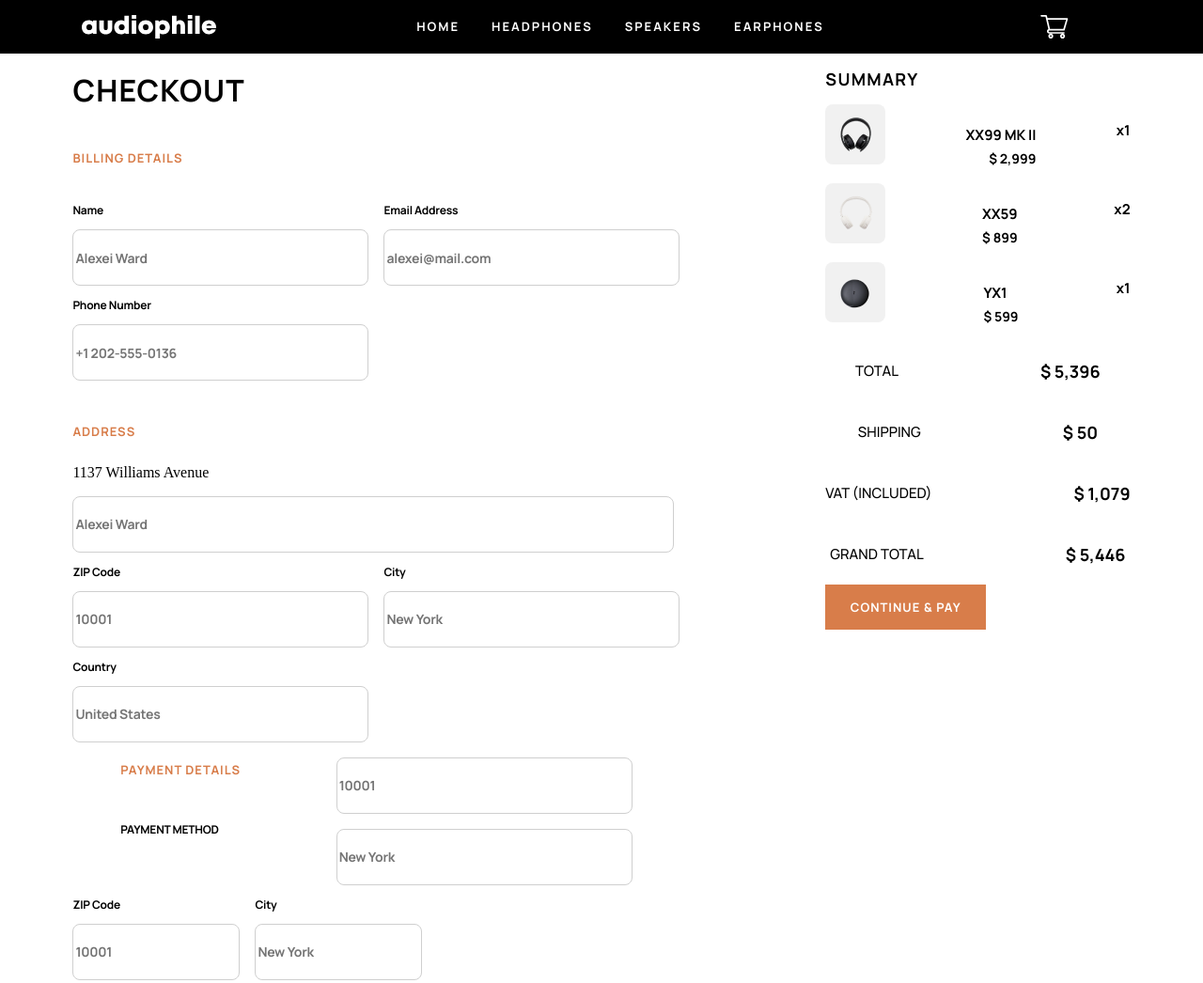
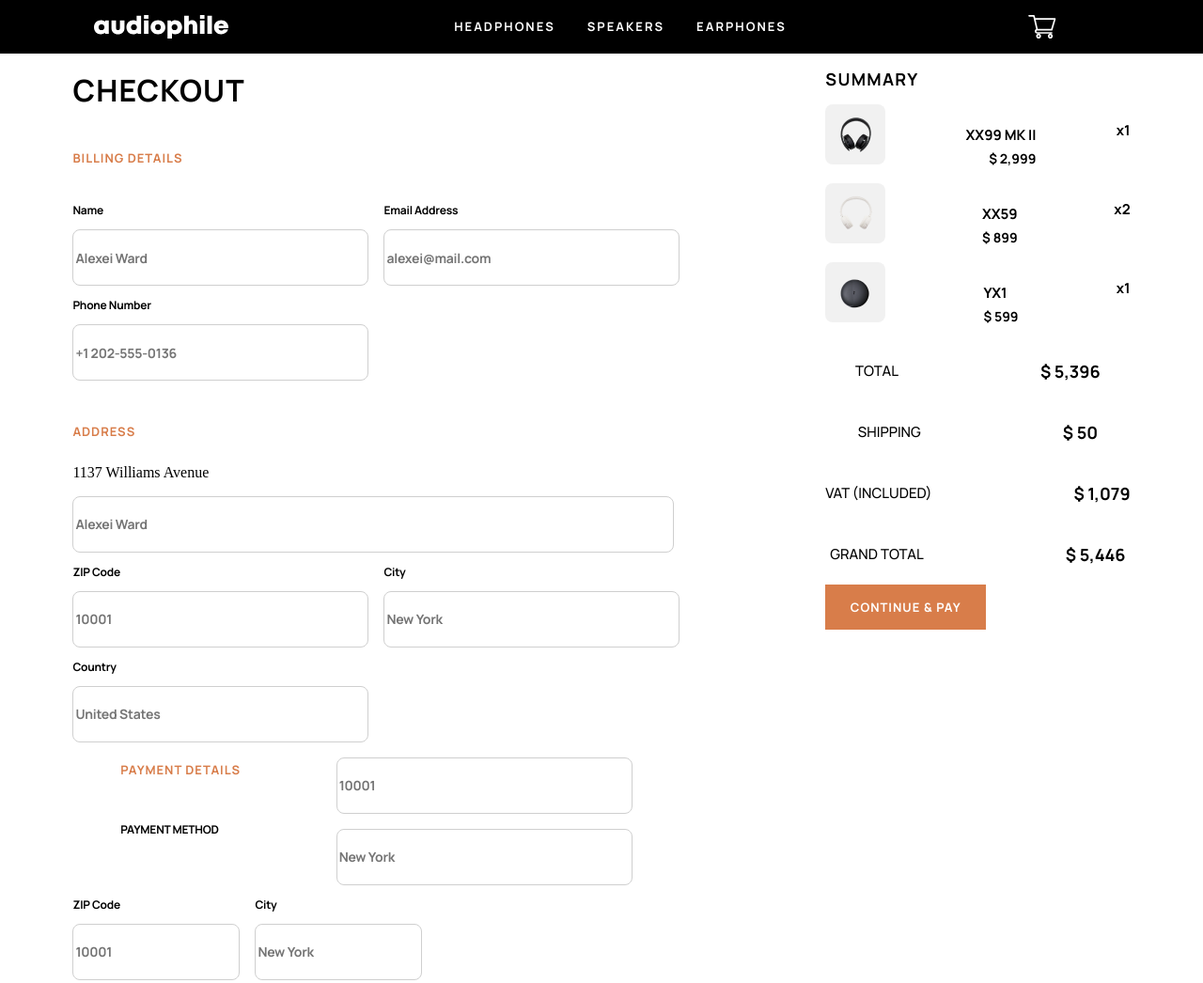
Before and after one commit to azik2333/test, a plain HTML site: page index.html in a window 1280 px wide. Shown: the top 1046 px of the page at 94% size. Drawn offline with Linux system fonts and the light colour scheme.

Commit message:
feat: change file

```diff
--- a/index.html
+++ b/index.html
@@ -10,7 +10,7 @@
     <div class="now1">
         <img src="./img/audiophile.svg" alt="">
         <ul>
-        <li><a href="../audiophile-1/index.html">Home</a></li>
+        <!-- <li><a href="../audiophile-1/index.html">Home</a></li> -->
         <li><a href="../auudiaphile-2/index.html">HEADPHONES</a></li>
         <li><a href="../audiophile-3/index.html">SPEAKERS</a></li>
         <li><a href="">EARPHONES</a></li>
```
